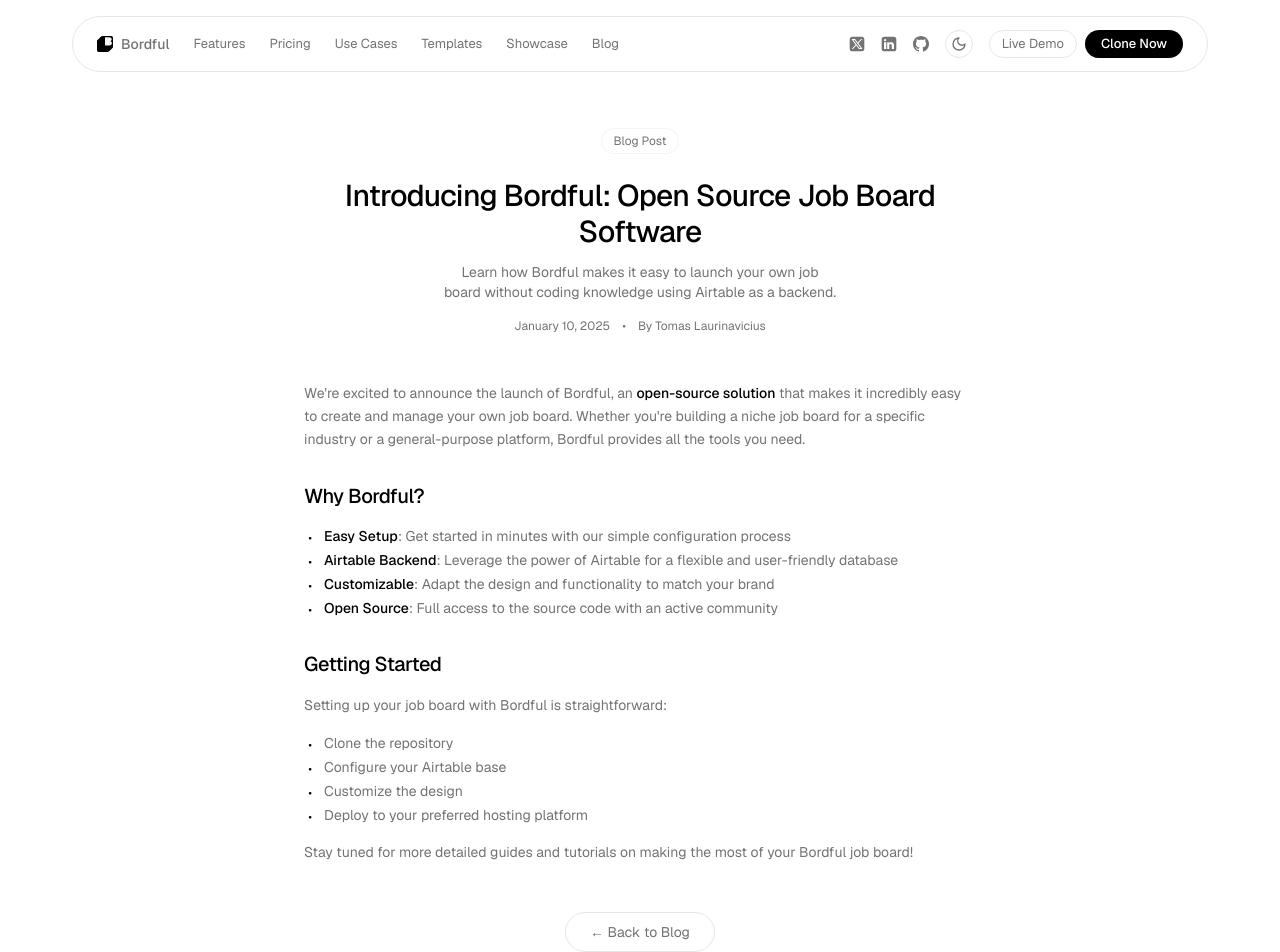
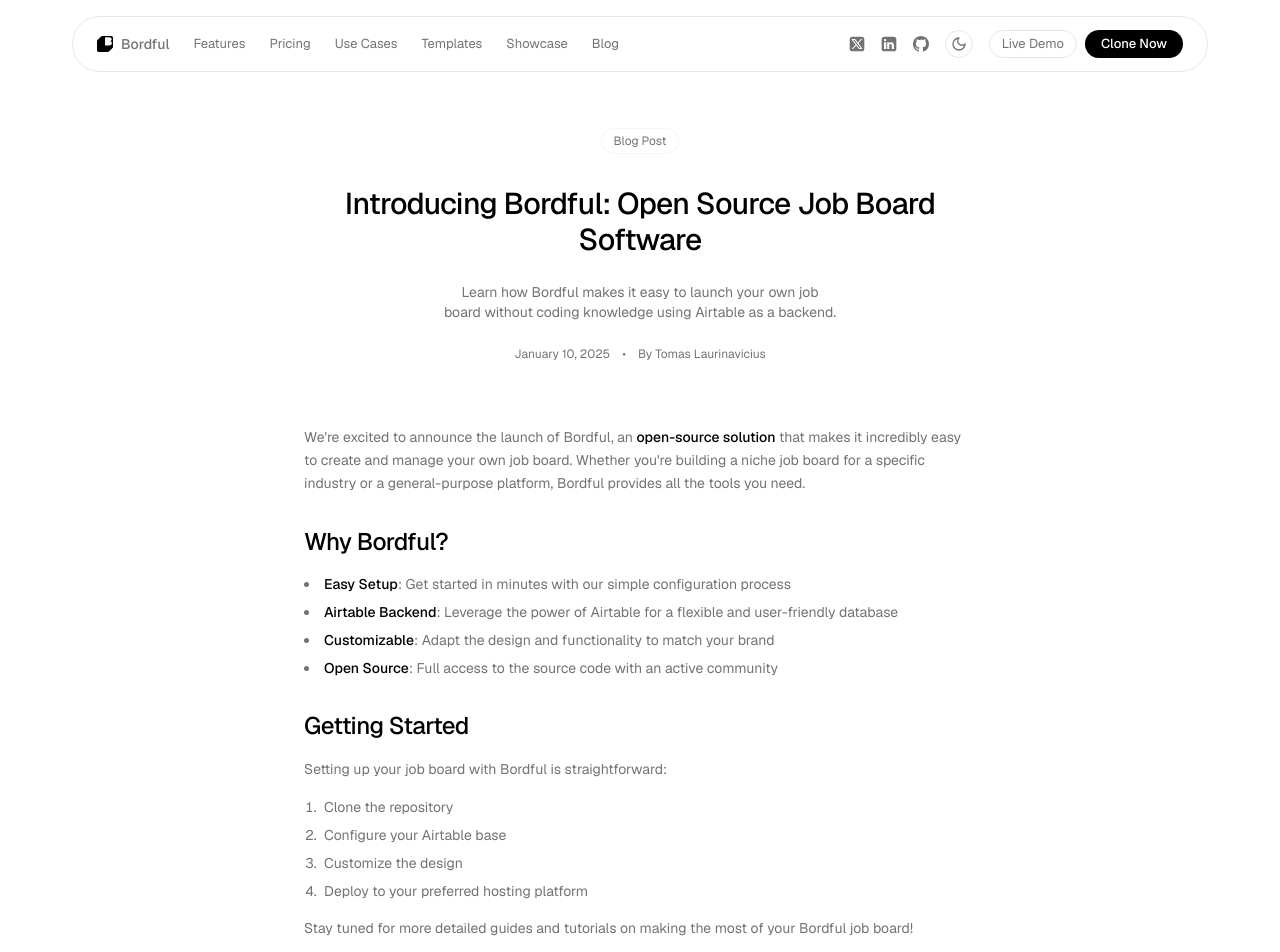
Before and after one commit to craftyme/bordful-marketing, a Next.js app: page /blog/introducing-bordful in a window 1280 px wide. Shown: the top 952 px of the page. Built offline with nearby package versions, Linux system fonts and the light colour scheme.

Commit message:
blog optimizations

```diff
--- a/app/blog/[slug]/page.tsx
+++ b/app/blog/[slug]/page.tsx
@@ -8,16 +8,10 @@ import remarkGfm from "remark-gfm";
 import { CustomLink } from "@/components/ui/link";
 import { Badge } from "@/components/ui/badge";
 import { Metadata } from "next";
+import { formatDate } from "@/lib/utils";
+import { mdxComponents } from "@/components/mdx-components";
 
 type Params = { slug: string };
-
-function formatDate(date: string) {
-  return new Date(date).toLocaleDateString("en-US", {
-    year: "numeric",
-    month: "long",
-    day: "numeric",
-  });
-}
 
 export async function generateStaticParams(): Promise<Params[]> {
   const posts = getAllPosts();
@@ -58,23 +52,22 @@ export default async function BlogPost({
       <Section className="pt-24 md:pt-32">
         <Container>
           <div className="mx-auto max-w-2xl">
-            <div className="mb-12 text-center">
-              <Badge className="mb-6 text-muted-foreground">Blog Post</Badge>
-              <h1 className="mb-3 text-2xl font-medium tracking-tight sm:text-3xl">
+            <div className="mb-16 text-center">
+              <Badge className="mb-8 text-muted-foreground">Blog Post</Badge>
+              <h1 className="mb-6 text-2xl font-medium tracking-tight sm:text-3xl">
                 {post.title}
               </h1>
-              <p className="mx-auto mt-3 max-w-[600px] text-sm text-muted-foreground text-balance">
+              <p className="mx-auto mb-6 max-w-[600px] text-sm text-muted-foreground text-balance">
                 {post.description}
               </p>
-              <div className="mt-4 flex items-center justify-center gap-3 text-xs text-muted-foreground">
+              <div className="flex items-center justify-center gap-3 text-xs text-muted-foreground">
                 <time>{formatDate(post.date)}</time>
                 <span>•</span>
                 <span>By {post.author}</span>
               </div>
             </div>
 
-            <article className="space-y-6">
-              <div className="text-sm text-muted-foreground leading-relaxed">
+            <article className="prose prose-sm prose-neutral dark:prose-invert max-w-none">
               <MDXRemote
                 source={post.content}
                 options={{
@@ -82,78 +75,13 @@ export default async function BlogPost({
                     remarkPlugins: [remarkGfm],
                   },
                 }}
-                  components={{
-                    p: (props) => (
-                      <p
-                        className="mb-4 text-sm text-muted-foreground leading-relaxed last:mb-0"
-                        {...props}
+                components={mdxComponents}
               />
-                    ),
-                    a: (props) => (
-                      <a
-                        className="inline-flex items-center text-primary font-medium relative after:absolute after:bottom-0 after:left-0 after:h-[1px] after:w-full after:origin-bottom-right after:scale-x-0 after:bg-primary after:transition-transform after:duration-300 hover:after:origin-bottom-left hover:after:scale-x-100"
-                        target={
-                          props.href?.startsWith("http") ? "_blank" : undefined
-                        }
-                        rel={
-                          props.href?.startsWith("http")
-                            ? "noopener noreferrer"
-                            : undefined
-                        }
-                        {...props}
-                      />
-                    ),
-                    h2: (props) => (
-                      <h2
-                        className="mt-8 mb-4 text-xl font-medium tracking-tight text-foreground"
-                        {...props}
-                      />
-                    ),
-                    ul: (props) => (
-                      <ul
-                        className="mb-4 ml-0 space-y-1 list-none last:mb-0"
-                        {...props}
-                      />
-                    ),
-                    ol: (props) => (
-                      <ol
-                        className="mb-4 ml-0 space-y-1 list-none last:mb-0 [counter-reset:list]"
-                        {...props}
-                      />
-                    ),
-                    li: ({ children, ...props }) => {
-                      const isOrdered = props.parentName === "ol";
-                      return (
-                        <li className="flex gap-2 text-sm text-muted-foreground">
-                          {isOrdered ? (
-                            <span className="select-none text-primary text-xs mt-1 min-w-[12px] text-center font-medium [counter-increment:list] before:content-[counter(list)]" />
-                          ) : (
-                            <span className="select-none text-primary text-xs mt-1 min-w-[12px] text-center">
-                              •
-                            </span>
-                          )}
-                          <span className="flex-1">{children}</span>
-                        </li>
-                      );
-                    },
-                    strong: (props) => (
-                      <strong
-                        className="font-medium text-foreground"
-                        {...props}
-                      />
-                    ),
-                  }}
-                />
-              </div>
             </article>
 
-            <div className="mt-12 flex justify-center">
-              <CustomLink
-                href="/blog"
-                variant="button"
-                className="h-10 px-6 text-sm"
-              >
-                ← Back to Blog
+            <div className="mt-8 text-center">
+              <CustomLink href="/blog" variant="button">
+                Back to Blog
               </CustomLink>
             </div>
           </div>
--- /dev/null
+++ b/components/mdx-components.tsx
@@ -0,0 +1,143 @@
+import * as React from "react";
+import { GeistMono } from "geist/font/mono";
+import { Prism as SyntaxHighlighter } from "react-syntax-highlighter";
+import { oneDark } from "react-syntax-highlighter/dist/esm/styles/prism";
+
+export const mdxComponents = {
+  p: (props: React.HTMLAttributes<HTMLParagraphElement>) => (
+    <p
+      className="mb-4 text-sm text-muted-foreground leading-relaxed last:mb-0"
+      {...props}
+    />
+  ),
+  pre: ({ children }: { children: React.ReactNode }) => children,
+  code: ({
+    children,
+    className,
+  }: {
+    children: React.ReactNode;
+    className?: string;
+  }) => {
+    // If it's inline code
+    if (!className) {
+      return (
+        <code
+          className={`${GeistMono.className} relative rounded bg-muted px-[0.3rem] py-[0.2rem] font-medium text-[13px] text-foreground`}
+        >
+          {children}
+        </code>
+      );
+    }
+    // Get the language from className (format: language-*)
+    const language = className.replace("language-", "");
+    return (
+      <div className="mb-4">
+        <SyntaxHighlighter
+          language={language}
+          style={oneDark}
+          customStyle={{
+            fontFamily: GeistMono.style.fontFamily,
+            fontSize: "13px",
+            lineHeight: "1.6",
+            padding: "1rem",
+            borderRadius: "0.5rem",
+          }}
+          codeTagProps={{
+            className: GeistMono.className,
+          }}
+        >
+          {String(children).trim()}
+        </SyntaxHighlighter>
+      </div>
+    );
+  },
+  a: (props: React.AnchorHTMLAttributes<HTMLAnchorElement>) => (
+    <a
+      className="inline-flex items-center text-primary font-medium relative after:absolute after:bottom-0 after:left-0 after:h-[1px] after:w-full after:origin-bottom-right after:scale-x-0 after:bg-primary after:transition-transform after:duration-300 hover:after:origin-bottom-left hover:after:scale-x-100"
+      target={props.href?.startsWith("http") ? "_blank" : undefined}
+      rel={props.href?.startsWith("http") ? "noopener noreferrer" : undefined}
+      {...props}
+    />
+  ),
+  h1: (props: React.HTMLAttributes<HTMLHeadingElement>) => (
+    <h1
+      className="mt-12 mb-6 text-3xl font-medium tracking-tight text-foreground sm:text-4xl"
+      {...props}
+    />
+  ),
+  h2: (props: React.HTMLAttributes<HTMLHeadingElement>) => (
+    <h2
+      className="mt-8 mb-4 text-2xl font-medium tracking-tight text-foreground"
+      {...props}
+    />
+  ),
+  h3: (props: React.HTMLAttributes<HTMLHeadingElement>) => (
+    <h3
+      className="mt-6 mb-4 text-xl font-medium tracking-tight text-foreground"
+      {...props}
+    />
+  ),
+  h4: (props: React.HTMLAttributes<HTMLHeadingElement>) => (
+    <h4
+      className="mt-6 mb-4 text-lg font-medium tracking-tight text-foreground"
+      {...props}
+    />
+  ),
+  h5: (props: React.HTMLAttributes<HTMLHeadingElement>) => (
+    <h5
+      className="mt-6 mb-4 text-base font-medium tracking-tight text-foreground"
+      {...props}
+    />
+  ),
+  h6: (props: React.HTMLAttributes<HTMLHeadingElement>) => (
+    <h6
+      className="mt-6 mb-4 text-sm font-medium tracking-tight text-foreground"
+      {...props}
+    />
+  ),
+  ol: (props: React.OlHTMLAttributes<HTMLOListElement>) => (
+    <ol
+      className="mb-4 ml-0 space-y-2 list-decimal pl-4 marker:text-muted-foreground last:mb-0"
+      {...props}
+    />
+  ),
+  ul: (props: React.HTMLAttributes<HTMLUListElement>) => (
+    <ul
+      className="mb-4 ml-0 space-y-2 list-disc pl-4 marker:text-muted-foreground last:mb-0"
+      {...props}
+    />
+  ),
+  li: (props: React.LiHTMLAttributes<HTMLLIElement>) => (
+    <li className="text-sm text-muted-foreground pl-1" {...props} />
+  ),
+  strong: (props: React.HTMLAttributes<HTMLElement>) => (
+    <strong className="font-medium text-foreground" {...props} />
+  ),
+  hr: () => <hr className="my-6 border-t border-border" />,
+  table: (props: React.TableHTMLAttributes<HTMLTableElement>) => (
+    <div className="mb-4 w-full overflow-hidden rounded-lg border border-border">
+      <table className="w-full border-collapse text-xs bg-card" {...props} />
+    </div>
+  ),
+  thead: (props: React.HTMLAttributes<HTMLTableSectionElement>) => (
+    <thead className="border-b border-border bg-muted/50" {...props} />
+  ),
+  tbody: (props: React.HTMLAttributes<HTMLTableSectionElement>) => (
+    <tbody
+      className="divide-y divide-border [&>tr:nth-child(odd)]:bg-muted/20"
+      {...props}
+    />
+  ),
+  tr: (props: React.HTMLAttributes<HTMLTableRowElement>) => (
+    <tr className="transition-colors hover:bg-muted/40" {...props} />
+  ),
+  th: (props: React.ThHTMLAttributes<HTMLTableHeaderCellElement>) => (
+    <th
+      className="whitespace-nowrap px-3 py-2 text-left font-medium text-foreground"
+      {...props}
+    />
+  ),
+  td: (props: React.TdHTMLAttributes<HTMLTableDataCellElement>) => (
+    <td className="px-3 py-2 text-muted-foreground" {...props} />
+  ),
+};
--- a/lib/utils.ts
+++ b/lib/utils.ts
@@ -4,3 +4,11 @@ import { twMerge } from "tailwind-merge";
 export function cn(...inputs: ClassValue[]) {
   return twMerge(clsx(inputs));
 }
+
+export function formatDate(date: string) {
+  return new Date(date).toLocaleDateString("en-US", {
+    year: "numeric",
+    month: "long",
+    day: "numeric",
+  });
+}
--- a/package.json
+++ b/package.json
@@ -14,6 +14,8 @@
     "@next/mdx": "^15.1.4",
     "@radix-ui/react-dialog": "^1.1.4",
     "@radix-ui/react-slot": "^1.1.1",
+    "@types/react-syntax-highlighter": "^15.5.13",
+    "geist": "^1.3.1",
     "gray-matter": "^4.0.3",
     "lucide-react": "^0.469.0",
     "next": "15.1.4",
@@ -21,6 +23,7 @@
     "next-themes": "^0.4.4",
     "react": "^19.0.0",
     "react-dom": "^19.0.0",
+    "react-syntax-highlighter": "^15.6.1",
     "remark-gfm": "^4.0.0"
   },
   "devDependencies": {
@@ -28,7 +31,6 @@
     "@types/node": "^20.17.12",
     "@types/react": "^19.0.4",
     "@types/react-dom": "^19.0.2",
-    "@types/react-icons": "^3.0.0",
     "class-variance-authority": "^0.7.1",
     "clsx": "^2.1.1",
     "eslint": "^9",
```
Also changed, not shown: content/posts/start-job-board-weekend.md (+81 -82 lines), 1 other file (tests, documents, lock files or other folders). Lines whose indentation alone changed are shown as unchanged.
